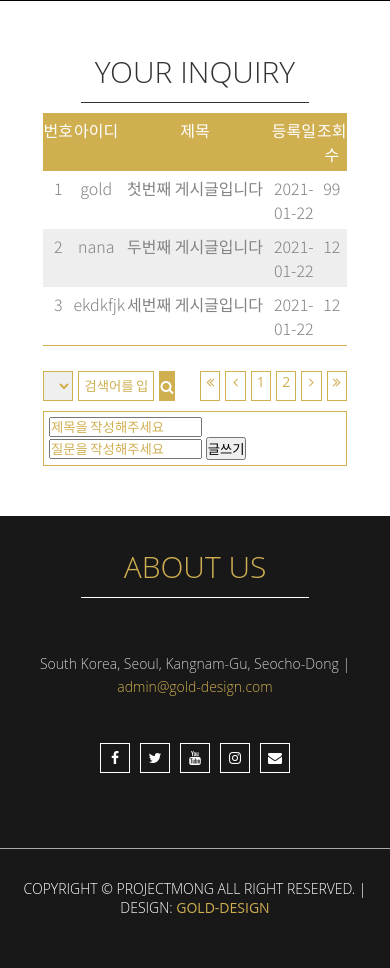
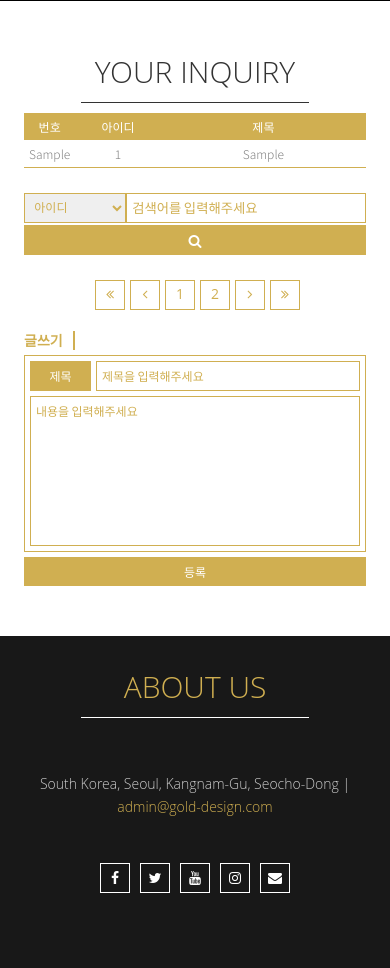
Before and after one commit to middleun/DB-project, a PHP site: page /pages/qna/qna.php in a window 390 px wide. Shown: the part 569-1537 px from the top of the page. Before the commit the page ends 1482 px from the top, so only its background shows below. Run offline with PHP 8.4, Linux system fonts and the light colour scheme; tables that the repository leaves empty or names only in its code hold one stand-in row (values such as "Sample post").

Commit message:
210125_qna페이지 디자인 완료 및 ajax로드 완료

```diff
--- a/gold/css/design_web_app_input.css
+++ b/gold/css/design_web_app_input.css
@@ -24,7 +24,7 @@ margin-top: 10px; resize: none; padding: 10px;}
 .webDesignInput .uploadImgs{width:100%; height: auto;
 display: flex; justify-content: space-between; flex-grow: 1; box-sizing:border-box;}
 .webDesignInput .uploadImgs .uploadBox{width: 33.2%; height: auto;
-position:relative; _flex:0.5 1 30%;}
+position:relative; _flex:0.5 1 30%; _margin-right:3px;}
 
 
 /* app page app upload img box */
--- a/gold/css/media.css
+++ b/gold/css/media.css
@@ -92,6 +92,11 @@
  /* app detail page style */
  .appFrameBox>span.frameTop{background-size: contain;}
 
+ /* qna page style */
+ .qnaBoxes .searchPaging .searchSelect{width:25%;}
+ .qnaBoxes .searchPaging .searchInput{width:60%;}
+
+
 
 }
 
@@ -164,6 +169,18 @@
      /* app detail page style */
     .appFrameBox>span.frameTop{background-size: cover;}
 
+    /* qna page style */
+    .qnaBoxes .searchPaging>div{width:100%;}
+    .qnaBoxes .qnaSearch{display:flex; justify-content: space-evenly;}
+    .qnaBoxes .qnasearchBtn{width:10%;}
+    .qnaBoxes .searchPaging>div.paging{justify-content: center;}
+
+    .qnaBoxes .writeBox p label,
+    .qnaBoxes .writeBox p input,
+    .qnaBoxes .writeBox p textarea,
+    .qnaBoxes .writeBox button
+    {font-size: 12px;}
+
 
    }
 
@@ -227,6 +244,11 @@
      /* app detail page style */
     .appFrameBox>span.frameTop{background-size: cover;}
 
+    /* qna page style */
+    .qnaBoxes .qnaTable li span{font-size: 12px;}
+    .qnaBoxes .searchSelect{height:25px; font-size:12px;}
+    .qnaBoxes .searchinput{height:25px; font-size:12px;}
+
 
 
 }
@@ -267,6 +289,11 @@
     .appBoxes .appBox-sizer{width:50%;}
     .appBoxes .appBox>div{padding: 3px;}
     .appBoxes .appBox>div h2{font-size: 14px;}
+
+    /* qna page style */
+    .qnaBoxes .qnaTable li span.qnaReg{display:none;}
+    .qnaBoxes .qnaTable li span.qnaId{width:25%;}
+    .qnaBoxes .qnaTable li span.qnaHit{width:15%;}
 
 
 }
@@ -359,5 +386,22 @@
     .appStoreBtns a{width:40%;}
 
 
+    /* qna page style */
+    .qnaBoxes .qnaTable{width:90%;}
+    .qnaBoxes .qnaTable li span.qnaNum{width:15%;}
+    .qnaBoxes .qnaTable li span.qnaHit{display:none;}
+    .qnaBoxes .qnaTable li span.qnaTit{width:60%;}
+
+    .qnaBoxes .qnaSearch{flex-wrap: wrap; }
+    .qnaBoxes .searchPaging{width:90%; }
+    .qnaBoxes .searchPaging .searchSelect{width:calc(30% - 1px);}
+    .qnaBoxes .qnaSearchInput{width:70%; margin:0;}
+    .qnaBoxes .qnaSearchBtn{width:100%; margin-top:2px;}
+
+    .qnaBoxes .writeBox{width:90%; margin:20px auto 0;}
+    .qnaBoxes .writeBox button{width:100%;}
+
+
+
 
 }
--- a/gold/css/qna.css
+++ b/gold/css/qna.css
@@ -34,11 +34,28 @@ display:block; float:left; margin:0 5px;}
 border: 1px solid #d0af51; outline: 0; cursor: pointer;}
 
 
-.qnaBoxes .paging span{display:block; float: left; width: 30px; height: 30px; border: 1px solid #d0af51;
+.qnaBoxes .searchPaging>div.paging span{display:block; float: left; width: 30px; height: 30px; border: 1px solid #d0af51;
 color: #d0af51; justify-content: center; align-items: center; margin-left: 5px; text-align:center;
-transition: all 0.3s; cursor: pointer;}
-.qnaBoxes .paging span:hover,
-.qnaBoxes .paging span:active{background: #d0af51; color: #fff;}
+transition: all 0.3s; cursor: pointer; line-height: 1.9;}
+.qnaBoxes .searchPaging>div.paging span:hover,
+.qnaBoxes .searchPaging>div.paging span:active{background: #d0af51; color: #fff;}
 
 /* qna write box style */
-.qnaBoxes .writeBox{width:80%; border:1px solid #d0af51; padding: 5px; margin: auto; margin-top: 10px;}
+.qnaBoxes .writeBox{width:80%; margin: 50px auto 0; margin-top: 50px;}
+.qnaBoxes .writeBox .qnaGuide{width:100%; height:auto; margin-bottom: 5px;}
+.qnaBoxes .writeBox .qnaGuide span{padding-right:10px; border-right:2px solid #d0af51; color:#d0af51; font-weight: 600;}
+.qnaBoxes .writeBox .qnaGuide span a{color:#d0af51; font-weight: 600;}
+.qnaBoxes .writeBox .qnaGuide span:last-child{border-right:0; padding-left:5px; }
+
+
+/* qna input box style */
+.qnaBoxes .writeBox .writeForm{border:1px solid #d0af51; padding: 5px;}
+.qnaBoxes .writeBox p{width:100%; height:auto; margin-bottom:5px; display:flex;}
+.qnaBoxes .writeBox p:last-child{margin-bottom:0;}
+.qnaBoxes .writeBox p label{width:calc(20% - 5px); height:30px; background:#d0af51; color:#fff; text-align: center;
+display:flex; justify-content: center; align-items: center;}
+.qnaBoxes .writeBox p input{display:flex; width:80%; border:1px solid #d0af51; outline:0; padding:0 5px; margin-left:5px;}
+.qnaBoxes .writeBox p textarea{width:100%; height:150px; padding:5px; resize: none; border:1px solid #d0af51; }
+
+.qnaBoxes .writeBox button{border:1px solid #d0af51; background: #d0af51; color:#fff; text-align:center;
+padding: 5px 30px; margin-top:5px; float:right;}
--- /dev/null
+++ b/gold/data/ajax/qna_ajax.php
@@ -0,0 +1,21 @@
+<?php
+    include $_SERVER['DOCUMENT_ROOT'].'/gold/php_process/connect/db_connect.php';
+    $sql="select * from gold_qna order by gold_qna_num desc limit 5";
+    $qna_result=mysqli_query($dbConn, $sql);
+    while($qna_row=mysqli_fetch_array($qna_result)){
+    $qna_res_num=$qna_row['gold_qna_num'];
+    $qna_res_id=$qna_row['gold_qna_id'];
+    $qna_res_tit=$qna_row['gold_qna_tit'];
+    $qna_res_reg=$qna_row['gold_qna_reg'];
+    $qna_res_hit=$qna_row['gold_qna_hit'];
+?>
+<li class="qnaContent clear">
+    <span class="qnaNum"><?=$qna_res_num?></span>
+    <span class="qnaId"><?=$qna_res_id?></span>
+    <span class="qnaTit"><a href="#"><?=$qna_res_tit?></a></span>
+    <span class="qnaReg"><?=$qna_res_reg?></span>
+    <span class="qnaHit"><?=$qna_res_hit?></span>
+</li>
+<?php
+  }
+?>
--- /dev/null
+++ b/gold/js/qna_ajax.js
@@ -0,0 +1,11 @@
+$(function(){
+    let url = "/gold/data/ajax/qna_ajax.php"
+    $.get(
+        url,
+        function(qna_data){
+            $(".qnaList").append(qna_data);
+
+        }
+    )
+
+});
--- a/gold/pages/qna/qna.php
+++ b/gold/pages/qna/qna.php
@@ -55,33 +55,12 @@
                                         <span class="qnaReg">등록일</span>
                                         <span class="qnaHit">조회수</span>
                                     </li>
-                            <li class="qnaContent clear">
-                                <span class="qnaNum">1</span>
-                                <span class="qnaId">gold</span>
-                                <span class="qnaTit"><a href="#">첫번째 게시글입니다</a></span>
-                                <span class="qnaReg">2021-01-22</span>
-                                <span class="qnaHit">99</span>
-                            </li>
-                            <li class="qnaContent clear">
-                                <span class="qnaNum">2</span>
-                                <span class="qnaId">nana</span>
-                                <span class="qnaTit"><a href="#">두번째 게시글입니다</a></span>
-                                <span class="qnaReg">2021-01-22</span>
-                                <span class="qnaHit">12</span>
-                            </li>
-                            <li class="qnaContent clear">
-                                <span class="qnaNum">3</span>
-                                <span class="qnaId">ekdkfjk</span>
-                                <span class="qnaTit"><a href="#">세번째 게시글입니다</a></span>
-                                <span class="qnaReg">2021-01-22</span>
-                                <span class="qnaHit">12</span>
-                            </li>
                                 </ul>
                             </div>
                             <!-- end of qna table -->
                             <div class="searchPaging clear">
                                 <div class="search">
-                            <form action="abc.php" name="qnaSearch" class="clear">
+                                    <form action="abc.php" name="qnaSearch" class="clear qnaSearch">
                                         <select name="searchSelect" id="" class="searchSelect">
                                             <option value="qnaSearchId">아이디</option>
                                             <option value="qnaSearchTitle">제목</option>
@@ -103,18 +82,29 @@
                             </div>
                             <!-- end of Search Paging -->
 
-                    <div class="writeBox">
-                        <form action="abc.php" method="post">
-                            <input type="text" placeholder="제목을 작성해주세요">
-                            <input type="text" placeholder="질문을 작성해주세요">
-                            <button class="writeBtn">글쓰기</button>
+                            <div class="writeBox clear">
+                                <div class="qnaGuide">
+                                    <span>글쓰기</span>
+                                    <span><?=$userid?></span>
+                                    <!-- <span><a href="#">로그인</a></span> -->
+                                </div>
+                                <form action="/gold/php_process/pages/qna_insert.php?id=<?=$userid?>" method="post" class="writeForm" name="writeForm">
+                                    <p class="qnaTitInput">
+                                        <label for="qnaTitle">제목</label>
+                                        <input type="text" name="qnaTitle" id="qnaTitle" placeholder="제목을 입력해주세요">
+                                    </p>
+                                    <p class="qnaTxtInput">
+                                        <textarea name="qnaTxt" placeholder="내용을 입력해주세요"></textarea>
+                                    </p>
 
                                 </form>
+                                <button type="submit" class="qnaSubmit">등록</button>
+
                             </div>
 
 
                         </div>
-                <!-- end of webBoxes -->
+                        <!-- end of qnaBoxes -->
 
                     </div>
                 <!-- end of center -->
@@ -130,6 +120,25 @@
         <!-- main jqeury link -->
         <script src="/gold/js/custom.js"></script>
         <script src="/gold/js/web_design_page.js"></script>
+        <script src="/gold/js/qna_ajax.js"></script>
+
+        <script>
+            const qnaSubmit = document.querySelector(".qnaSubmit");
+            qnaSubmit.addEventListener("click", insertQna);
+            function insertQna(){
+                if(!document.writeForm.qnaTitle.value){
+                    alert("제목을 입력해주세요");
+                    document.writeForm.qnaTitle.focus();
+                    return;
+                }
+                if(!document.writeForm.qnaTxt.value){
+                    alert("내용을 입력해주세요");
+                    document.writeForm.qnaTxt.focus();
+                    return;
+                }
+                document.writeForm.submit();
+            }
+        </script>
 
 
 
```
Also changed, not shown: gold/php_process/pages/qna_insert.php (added, +30 -0 lines). Lines whose indentation alone changed are shown as unchanged.
